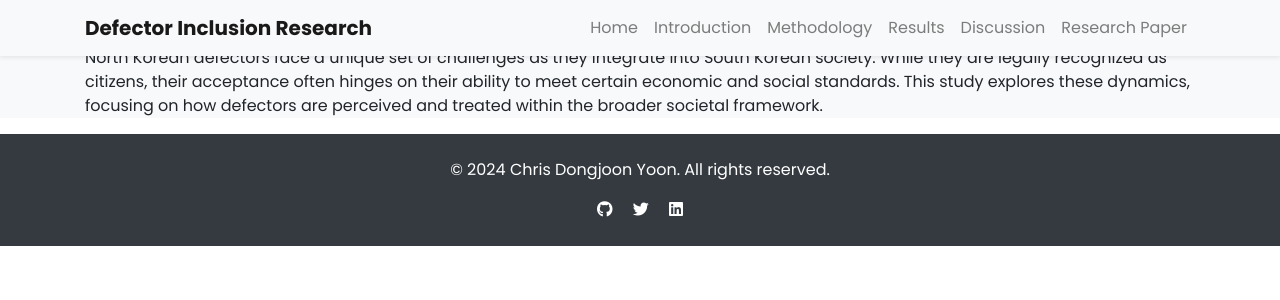
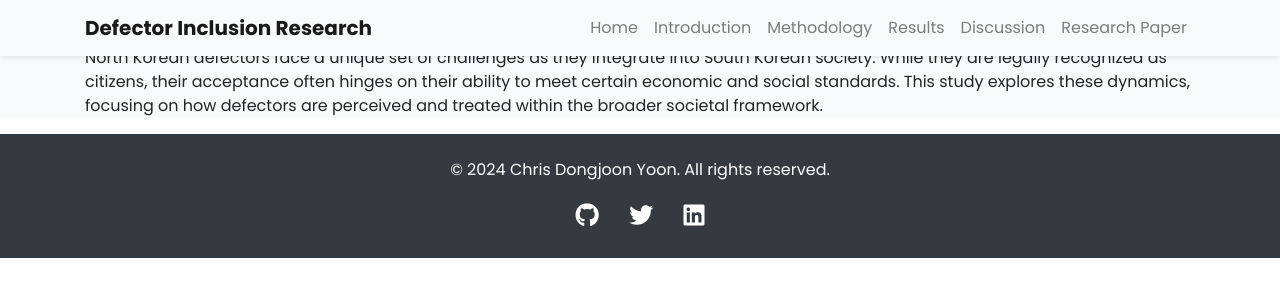
Before and after one commit to chrispyoon/consulting, a Jekyll site: the page built from introduction.md, in a window 1280 px wide. Shown: the top 300 px of the page. Built offline with Jekyll 4.4.1, drawn with Linux system fonts in a browser that asks for light colours; nearby versions of some CDN libraries.

Commit message:
Update style.css

````diff
--- a/assets/css/style.css
+++ b/assets/css/style.css
@@ -1,6 +1,6 @@
 /* General Styles */
 body {
-  font-family: 'Poppins', sans-serif;
+  font-family: 'Poppins', sans-serif; /* Reverting to Poppins for a cleaner look */
   margin: 0;
   padding: 0;
   box-sizing: border-box;
@@ -21,7 +21,7 @@
   display: flex;
   align-items: center;
   justify-content: center;
-  background: url('/assets/images/blackwhitebgimg.gif') no-repeat center center; /* Set your GIF background */
+  background: url('/assets/images/blackwhitebgimg.gif') no-repeat center center; /* Correct GIF path */
   background-size: cover;
   position: relative;
   text-align: center;
@@ -34,31 +34,33 @@
 }
 
 .hero h1 {
-  font-size: 3rem;
+  font-size: 3rem; /* Adjust as needed for better visibility */
   font-weight: 700;
   margin-bottom: 20px;
 }
 
 .hero .btn-custom {
-  background-color: #4db8ff; /* Light cyan button */
+  background-color: #28a745; /* Green button for a more modern look */
   border: none;
   color: #fff;
-  padding: 10px 20px;
+  padding: 10px 30px; /* Slightly wider for better design */
   font-size: 1rem;
-  border-radius: 25px;
-  transition: background-color 0.3s ease;
+  border-radius: 50px; /* Rounded button */
+  transition: background-color 0.3s ease, transform 0.3s ease;
 }
 
 .hero .btn-custom:hover {
-  background-color: #00acee; /* Darker cyan on hover */
+  background-color: #218838; /* Darker green on hover */
+  transform: scale(1.05); /* Slightly larger on hover for effect */
 }
+
 /* Navigation */
 .navbar {
   transition: background-color 0.3s ease;
 }
 
 .navbar-light .navbar-brand {
-  color: #4db8ff;
+  color: #4db8ff; /* Light cyan for branding */
   font-weight: bold;
 }
 
@@ -68,7 +70,7 @@
 }
 
 .navbar-light .navbar-nav .nav-link:hover {
-  color: #00acee;
+  color: #00acee; /* Darker cyan on hover */
 }
 
 .navbar-light .navbar-nav .nav-link.active {
@@ -112,58 +114,19 @@
 .footer {
   background-color: #1e2a38;
   color: white;
-To integrate a full-screen GIF background on your homepage with a central title and a contact button, and have this section disappear when the page is scrolled, follow these steps. Here's the updated and complete code for your `index.md`, `_layouts/default.html`, and CSS.
+  padding: 20px 0;
+}
 
-### 1. Combined Content in `index.md`
+.footer .social-links a {
+  color: white;
+  font-size: 1.5rem;
+  margin: 0 10px;
+}
 
-Your `index.md` file will include all the sections for Home, Introduction, Methodology, Results, Discussion, and Research Paper:
+.footer .social-links a:hover {
+  color: #00acee;
+}
 
-```markdown
----
-layout: default
-title: Home
----
-
-<!-- Hero Section -->
-<section id="hero" class="hero">
-  <div class="hero-content">
-    <h1>Conditional Inclusion: Case for North Korean Defectors</h1>
-    <a href="mailto:yoond@lafayette.edu" class="btn btn-custom">Contact</a>
-  </div>
-</section>
-
-<!-- Main Content Sections -->
-<section id="introduction" class="section">
-  <div class="container">
-    <h2>Introduction</h2>
-    <p>The introduction content goes here...</p>
-  </div>
-</section>
-
-<section id="methodology" class="section">
-  <div class="container">
-    <h2>Methodology</h2>
-    <p>The methodology content goes here...</p>
-  </div>
-</section>
-
-<section id="results" class="section">
-  <div class="container">
-    <h2>Results</h2>
-    <p>The results content goes here...</p>
-  </div>
-</section>
-
-<section id="discussion" class="section">
-  <div class="container">
-    <h2>Discussion</h2>
-    <p>The discussion content goes here...</p>
-  </div>
-</section>
-
-<section id="research" class="section">
-  <div class="container">
-    <h2>Research Paper</h2>
-    <p>The research paper content goes here...</p>
-  </div>
-</section>
+/* Smooth Scrolling */
+html {
+  scroll-be
````
